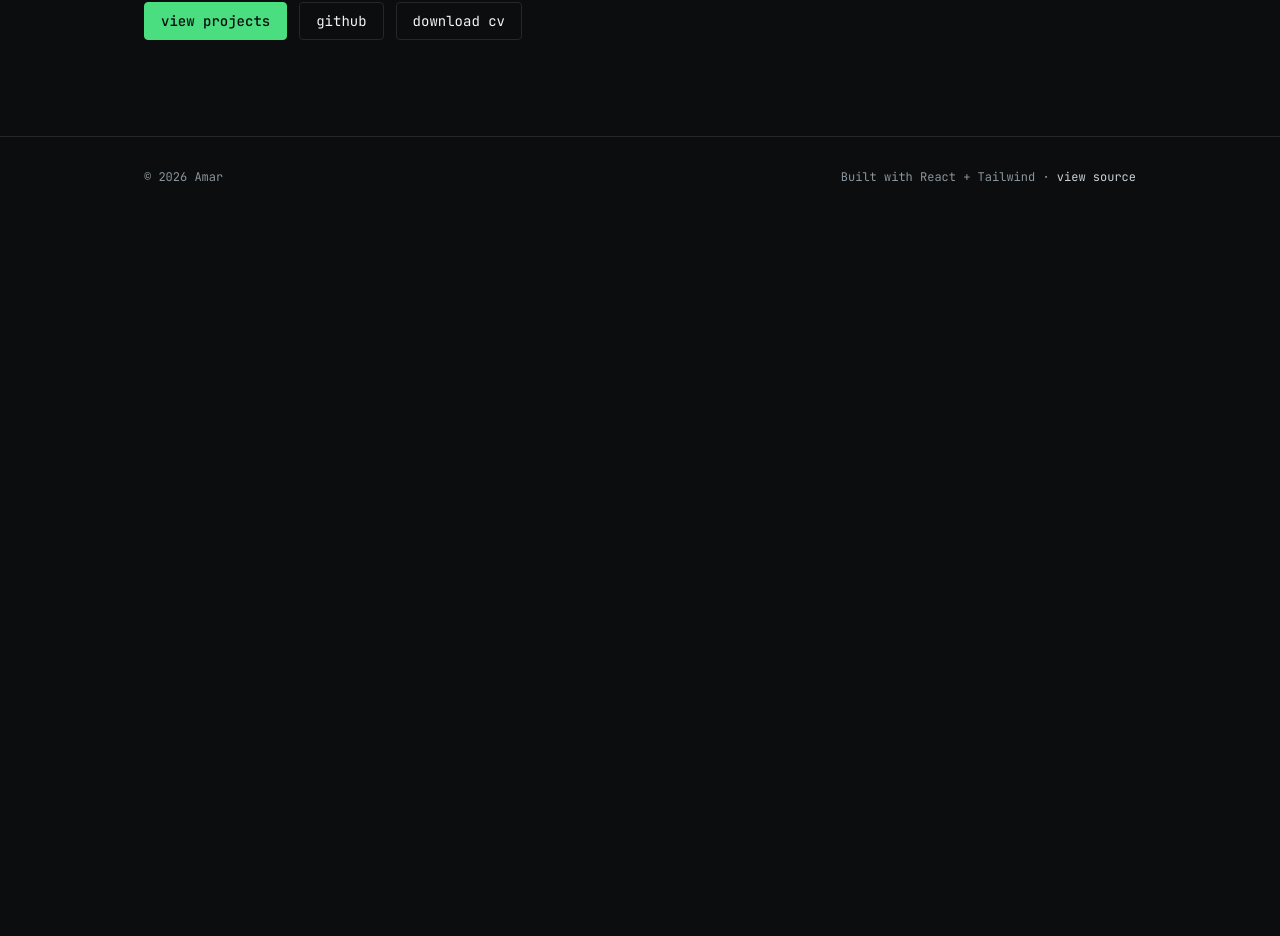
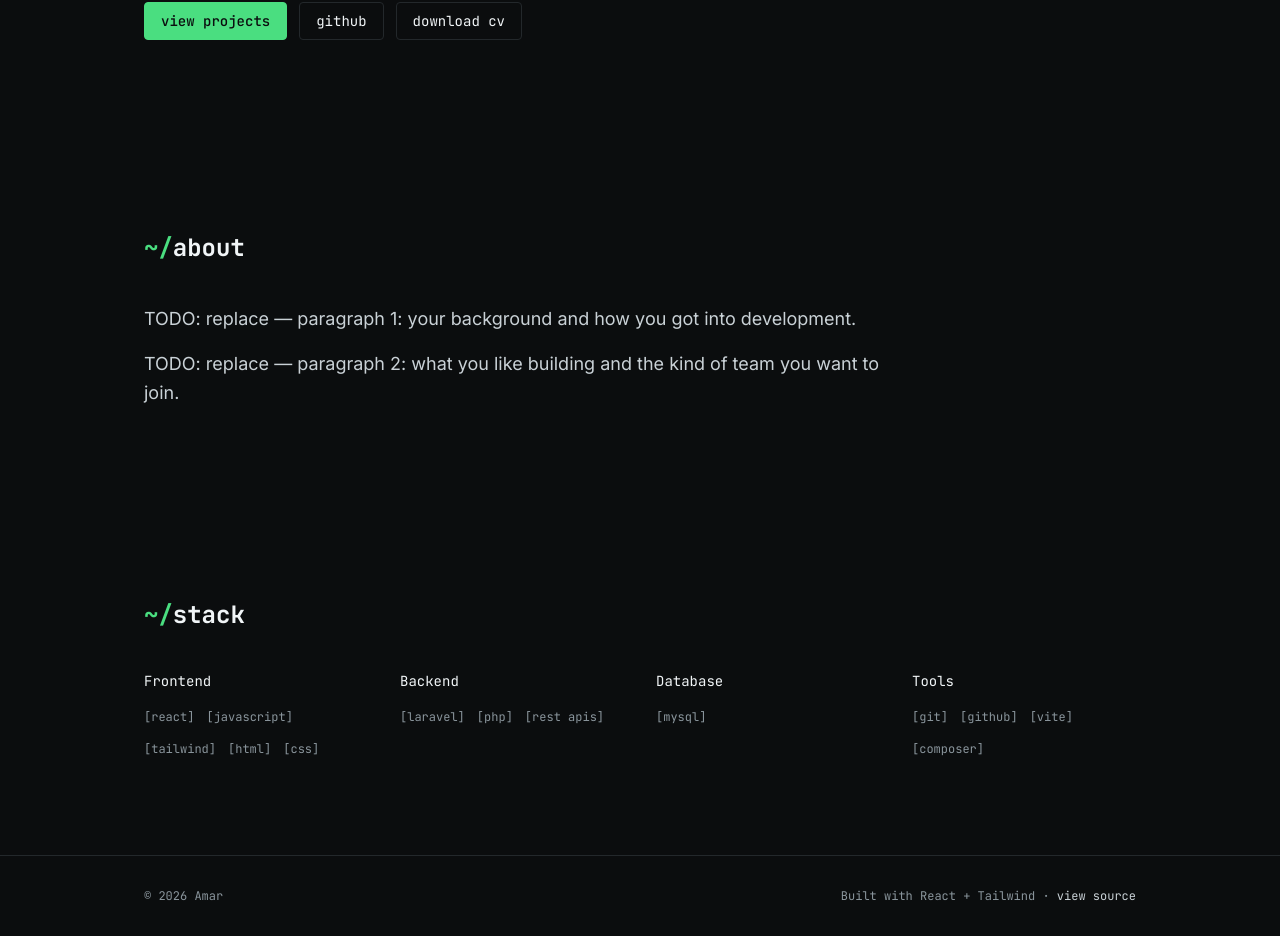
Before and after one commit to AmarAzraee-Work/Portfolio, a React (Vite) app: page / in a window 1280 px wide. Shown: the part 450-1386 px from the top of the page. Before the commit the page ends 800 px from the top, so only its background shows below. Built offline with nearby package versions, Linux system fonts and the light colour scheme.

Commit message:
feat: add about and stack sections

```diff
--- a/src/App.jsx
+++ b/src/App.jsx
@@ -1,6 +1,8 @@
 import Navbar from './components/Navbar'
 import Footer from './components/Footer'
 import Hero from './sections/Hero'
+import About from './sections/About'
+import Stack from './sections/Stack'
 
 export default function App() {
   return (
@@ -14,6 +16,8 @@ export default function App() {
       <Navbar />
       <main id="main">
         <Hero />
+        <About />
+        <Stack />
       </main>
       <Footer />
     </>
--- /dev/null
+++ b/src/sections/About.jsx
@@ -0,0 +1,14 @@
+import { profile } from '../data/profile'
+import Section from '../components/Section'
+
+export default function About() {
+  return (
+    <Section id="about">
+      <div className="max-w-3xl space-y-4 text-lg leading-relaxed">
+        {profile.about.map((paragraph) => (
+          <p key={paragraph}>{paragraph}</p>
+        ))}
+      </div>
+    </Section>
+  )
+}
--- /dev/null
+++ b/src/sections/Stack.jsx
@@ -0,0 +1,24 @@
+import { stack } from '../data/stack'
+import Section from '../components/Section'
+import Tag from '../components/Tag'
+
+export default function Stack() {
+  return (
+    <Section id="stack">
+      <div className="grid gap-8 sm:grid-cols-2 lg:grid-cols-4">
+        {stack.map((group) => (
+          <div key={group.category}>
+            <h3 className="font-mono text-sm text-heading">{group.category}</h3>
+            <ul className="mt-3 flex flex-wrap gap-x-3 gap-y-2">
+              {group.items.map((item) => (
+                <li key={item}>
+                  <Tag>{item}</Tag>
+                </li>
+              ))}
+            </ul>
+          </div>
+        ))}
+      </div>
+    </Section>
+  )
+}
```
Also changed, not shown: 1 other file (tests, documents, lock files or other folders).
